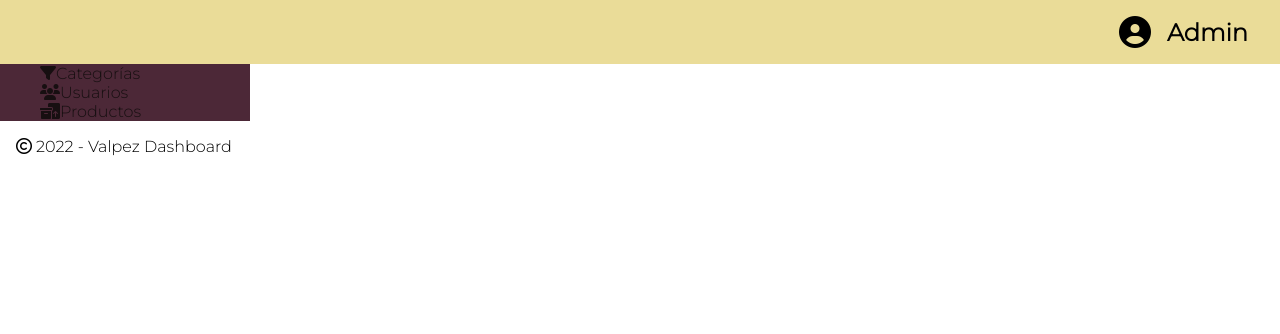
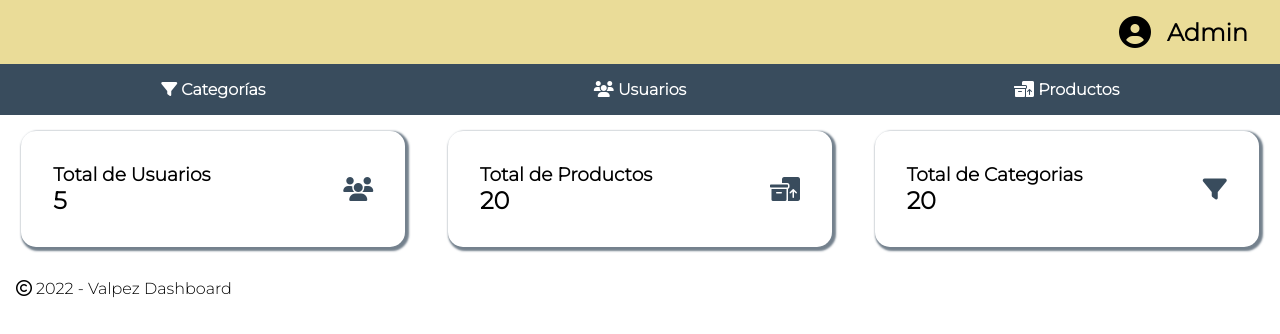
Before and after one commit to EdwinIvanS/Grupo_5_Valpez_DashBoard, a React (Create React App) app in the folder dashboard-valpez/: page / in a window 1280 px wide. Shown: the top 334 px of the page. Built offline with nearby package versions, Linux system fonts and the light colour scheme.

Commit message:
Estilos y estructura de componentes principales

```diff
--- a/dashboard-valpez/package.json
+++ b/dashboard-valpez/package.json
@@ -6,6 +6,7 @@
     "@testing-library/jest-dom": "^5.16.5",
     "@testing-library/react": "^13.3.0",
     "@testing-library/user-event": "^13.5.0",
+    "axios": "^0.27.2",
     "react": "^18.2.0",
     "react-dom": "^18.2.0",
     "react-router-dom": "^6.3.0",
--- a/dashboard-valpez/src/App.js
+++ b/dashboard-valpez/src/App.js
@@ -1,13 +1,25 @@
+import { Routes, Route } from "react-router-dom";
 import Header from "./components/Header";
+import NavBar from "./components/NavBar";
+import Main from "./components/Main";
+import Category from "./components/Category";
+import User from "./components/User";
+import Product from "./components/Product";
 import Footer from "./components/Footer";
-import SideBar from "./components/SideBar";
+
 import "./assets/css/styles.css"
 
 function App() {
   return (
     <div className="App">
       <Header />
-      <SideBar />
+      <NavBar />
+      <Routes>
+        <Route path="/" element={<Main/>}></Route>
+        <Route path="/categories" element={<Category/>}></Route>
+        <Route path="/users" element={<User/>}></Route>
+        <Route path="/products" element={<Product/>}></Route>
+      </Routes>
       <Footer />
     </div>
   );
--- a/dashboard-valpez/src/assets/css/styles.css
+++ b/dashboard-valpez/src/assets/css/styles.css
@@ -28,6 +28,23 @@ button {
     cursor: pointer;
 }
 
+.box {
+    align-items: center;
+    border: none;
+    border-radius: 15px;
+    box-shadow: 2px 2px 2px 2px rgba(57,76,93,0.7);
+    display: flex;
+    justify-content: space-between;
+    margin: 1rem;
+    padding: 2rem;
+    width: 30%;
+}
+
+.box-section i{
+    color: var(--fourth);
+    font-size: 1.5rem;
+}
+
 .footer {
     padding: 1rem;
 }
@@ -45,8 +62,38 @@ button {
     margin-right: 1rem;
 }
 
-.sideBar {
-    background-color: var(--second);
-    height: 100%;
-    width: 250px;
+.main {
+    align-items: center;
+    display: flex;
+    flex-wrap: wrap;
+    justify-content: space-around;
 }
+
+.navBar {
+    width: 100%;
+}
+
+.navBar-li{
+    background-color: var(--fourth);
+    padding: 1rem;
+    text-align: center;
+    transition: all 500ms;
+    width: 100%;
+}
+
+.navBar-li:hover{
+    background-color: rgba(57,76,93,0.7)
+}
+
+.navBar-li a{
+    color: var(--white);
+    font-weight: bold;
+}
+
+.navBar-options {
+    align-items: center;
+    display: flex;
+    justify-content: space-around;
+    padding: 0;
+
+}
--- /dev/null
+++ b/dashboard-valpez/src/components/Category.jsx
@@ -0,0 +1,12 @@
+
+function Category(props) {
+
+    return (
+        <div className="category">
+            <p>Categorias</p>
+
+        </div>
+    );
+  }
+
+export default Category;
--- a/dashboard-valpez/src/components/Main.jsx
+++ b/dashboard-valpez/src/components/Main.jsx
@@ -0,0 +1,21 @@
+import { useEffect, useState } from 'react';
+import axios from "axios";
+import TotalBox from "./TotalBox";
+function Main() {
+
+    let productos = {total: 20, icon: <i class="fa-solid fa-boxes-packing"></i>};
+    let usuarios = {total: 5, icon: <i class="fa-solid fa-users"></i>};
+    let categorias = {total: 20, icon:<i class="fa-solid fa-filter"></i>};
+
+
+
+    return (
+        <div className="main">
+            <TotalBox titulo="Total de Usuarios" total={usuarios.total} icon={usuarios.icon}/>
+            <TotalBox titulo="Total de Productos" total={productos.total} icon={productos.icon}/>
+            <TotalBox titulo="Total de Categorias" total={categorias.total} icon={categorias.icon}/>
+        </div>
+    );
+  }
+
+export default Main;
--- a/dashboard-valpez/src/components/SideBar.jsx
+++ b/dashboard-valpez/src/components/NavBar.jsx
@@ -1,17 +1,17 @@
 import {Link} from "react-router-dom";
 
-function SideBar() {
+function NavBar() {
     let options = [{name:"Categorías", url:"/categories", icon:<i class="fa-solid fa-filter"></i>}, {name:"Usuarios", url: "/users", icon: <i class="fa-solid fa-users"></i>},{name:"Productos", url:"/products", icon: <i class="fa-solid fa-boxes-packing"></i>}]
 
     return (
-        <div className="sideBar">
-            <ul>
+        <div className="navBar">
+            <ul className="navBar-options">
                 {options.map((option, i) => (
-                    <li key={option + i}><Link to={option.url}>{option.icon}{option.name}</Link></li>
+                    <li className="navBar-li" key={option + i}><Link to={option.url}>{option.icon} {option.name}</Link></li>
                 ))}
             </ul>
         </div>
     );
   }
 
-export default SideBar;
+export default NavBar;
--- /dev/null
+++ b/dashboard-valpez/src/components/Product.jsx
@@ -0,0 +1,12 @@
+
+
+function Product(props) {
+
+    return (
+        <div className="product">
+            <p>productos</p>
+        </div>
+    );
+  }
+
+export default Product;
--- /dev/null
+++ b/dashboard-valpez/src/components/TotalBox.jsx
@@ -0,0 +1,17 @@
+
+function TotalBox(props) {
+
+    return (
+        <div className="box">
+            <div className="box-section">
+                <h3>{props.titulo}</h3>
+                <h2>{props.total}</h2>
+            </div>
+            <div className="box-section">
+                {props.icon}
+            </div>
+        </div>
+    );
+  }
+
+export default TotalBox;
--- /dev/null
+++ b/dashboard-valpez/src/components/User.jsx
@@ -0,0 +1,12 @@
+
+
+function User(props) {
+
+    return (
+        <div className="user">
+            <p>Usuarios</p>
+        </div>
+    );
+  }
+
+export default User;
```
Also changed, not shown: 1 other file (tests, documents, lock files or other folders).
